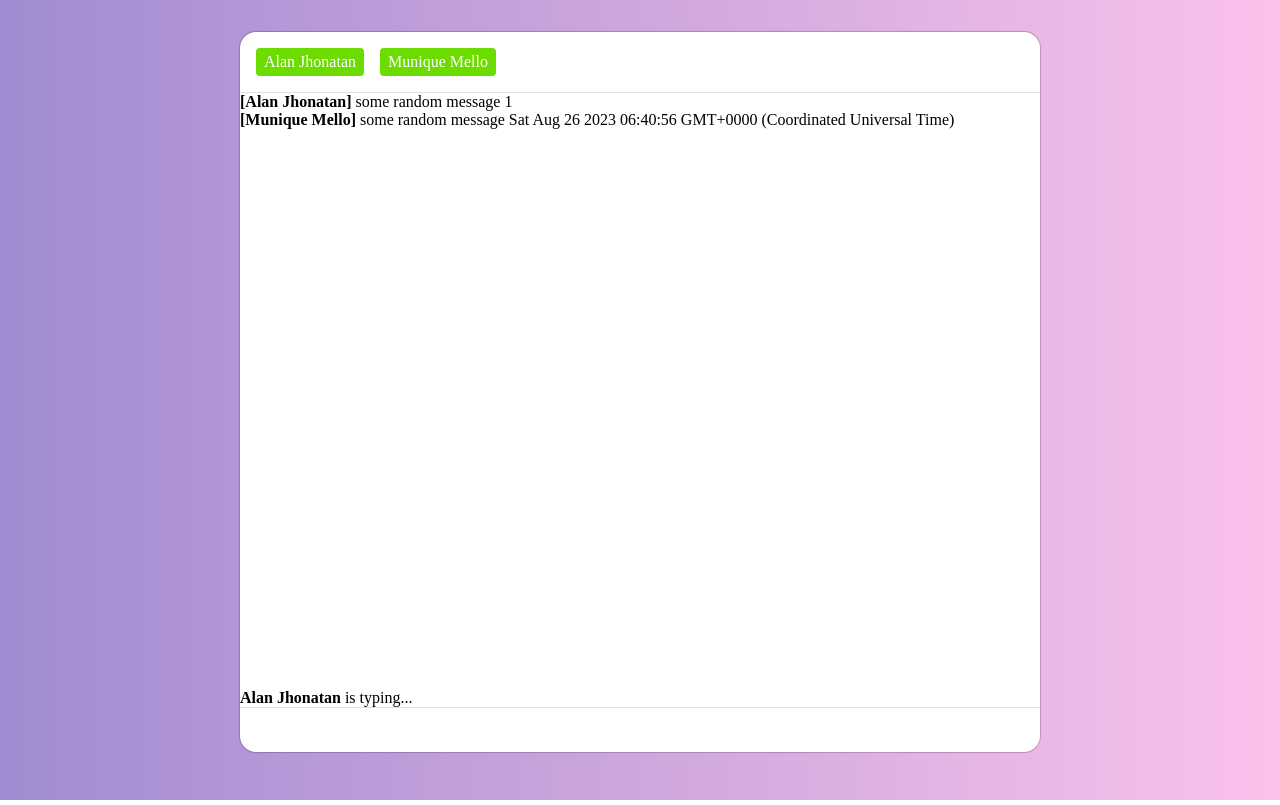
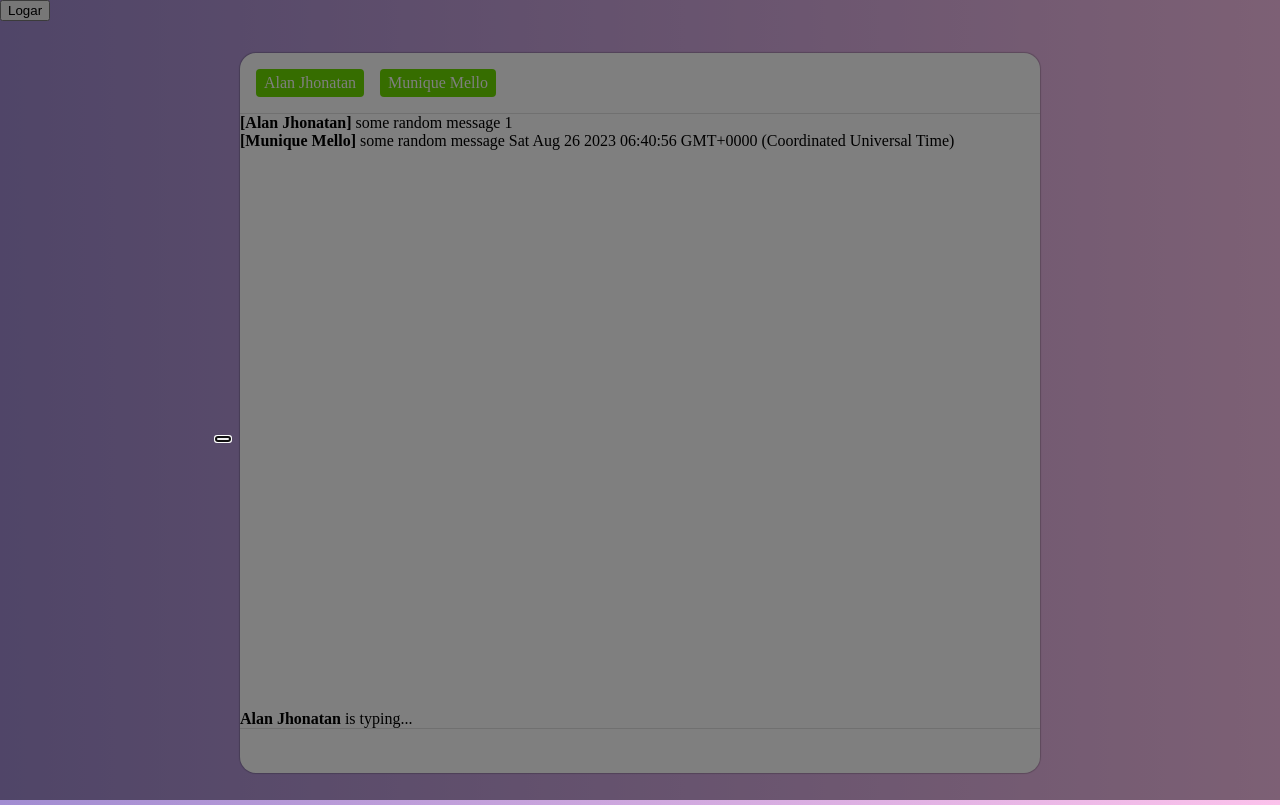
Before and after one commit to AlanJhonatan/study-websockets-react, a React (Vite) app in the folder client-react/: page / in a window 1280 px wide. Built offline with nearby package versions, Linux system fonts and the light colour scheme.

Commit message:
feat(client): add basic implementation of dialog and websocket

```diff
--- a/client-react/src/App.tsx
+++ b/client-react/src/App.tsx
@@ -1,14 +1,26 @@
+import { useEffect } from 'react'
+import { socket } from './api/socket'
 import { MessageInput } from './components/MessageInput'
 import { Messages } from './components/Messages'
 import { Profiles } from './components/Profiles'
+
+import { LoginModal } from './components/LoginModal'
 import './styles/App.css'
 
 // import cursorImage from './assets/cursor.png'
 
 export function App() {
+
+  useEffect(() => {
+    socket.on('connect', () => {
+      console.log('connected !')
+    })
+  }, [])
+
+
   return (
     <>
-
+      <LoginModal isOpen={true} />
       {/* <div className='cursor-container'>
         <img className="cursor-image" src={cursorImage} alt="" />
         <div className='cursor-name-tag'>Alan Jhonatan</div>
```
